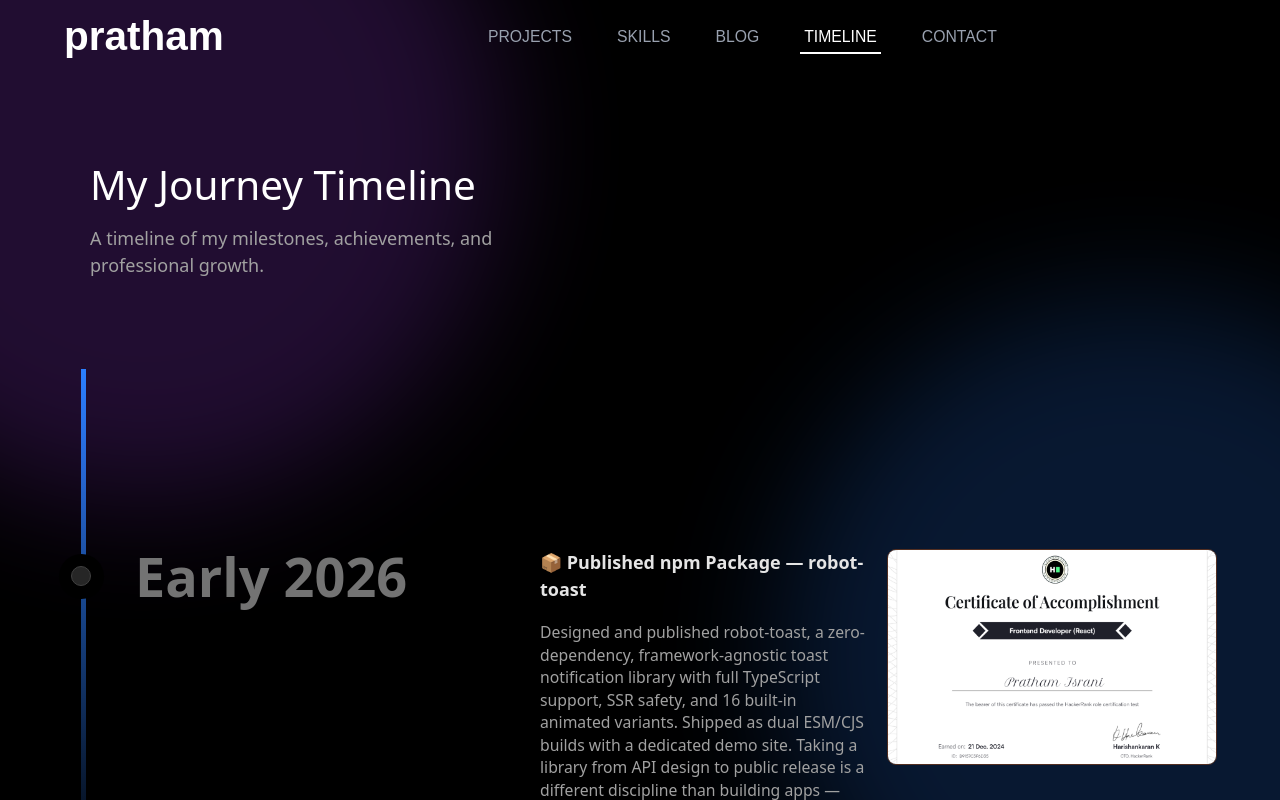
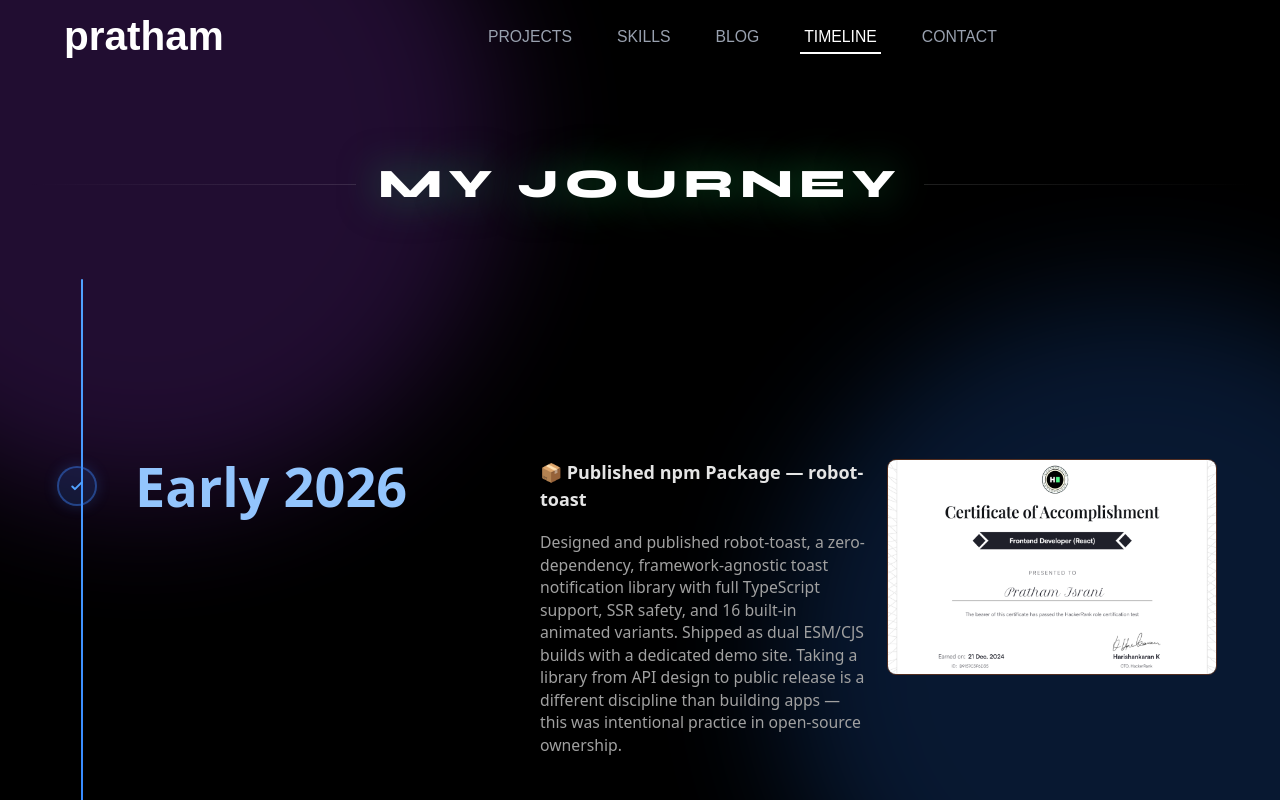
Before and after one commit to Pratham2703005/Next_Portfolio_2, a Next.js app: page /timeline in a window 1280 px wide. Shown: the top 800 px of the page. Built offline with nearby package versions, Linux system fonts and the light colour scheme; a web font is replaced by a local one.

Commit message:
Add PageHeading component and integrate it into multiple pages for consistent headings

```diff
--- a/src/app/games/page.tsx
+++ b/src/app/games/page.tsx
@@ -1,5 +1,6 @@
 import Link from "next/link"
 import { Puzzle, Gamepad2, Joystick, Dice5 } from "lucide-react"
+import PageHeading from "@/components/ui/PageHeading"
 
 const games = [
   {
@@ -31,7 +32,7 @@ const games = [
 export default function Games() {
   return (
     <div className="container mx-auto px-3 py-10 md:p-6">
-      <h1 className="text-4xl font-bold mb-4 md:mb-8 text-white">Arcade Games</h1>
+      <PageHeading title="ARCADE GAMES" shadowColor="rgba(168, 85, 247, 0.5)" />
 
       <div className="grid grid-cols-1 md:grid-cols-2 lg:grid-cols-3 gap-3 md:gap-6">
         {games.map((game) => (
--- a/src/app/projects/page.tsx
+++ b/src/app/projects/page.tsx
@@ -2,6 +2,7 @@
 import { projects } from "./project_data";
 import { ProjectCard } from './projectcard';
 import Footer from '@/components/shared/Footer';
+import PageHeading from '@/components/ui/PageHeading';
 
 const Projects = () => {
 
@@ -9,14 +10,7 @@ const Projects = () => {
   return (
     <>
     <section className="text-white px-3 md:px-20 py-10 md:py-40 md:pt-20 z-10 select-none max-h-full w-full" id="projects">
-      <div className="text-center mb-12">
-        <h1 className="text-4xl md:text-6xl font-bold bg-clip-text text-transparent bg-gradient-to-r from-blue-400 to-purple-400 mb-4">
-          Featured Projects
-        </h1>
-        <p className="hidden sm:block text-gray-300 text-lg md:text-xl max-w-3xl mx-auto">
-          Innovative solutions that solve real problems. From SIH 2024 finalist project to interactive web experiences.
-        </p>
-      </div>
+      <PageHeading title="PROJECT GALLERY" shadowColor="rgba(59, 130, 246, 0.5)" />
       <div className="grid grid-cols-1 md:grid-cols-2 pb-30 gap-6 md:gap-10 ">
         {projects.map((project, index) => (
           <ProjectCard
--- a/src/app/timeline/page.tsx
+++ b/src/app/timeline/page.tsx
@@ -2,6 +2,7 @@ import React from 'react';
 import { Timeline } from '@/components/ui/timeline';
 import Footer from '@/components/shared/Footer';
 import TimelineEntryCard from '@/components/timeline/TimelineEntryCard';
+import PageHeading from '@/components/ui/PageHeading';
 import { timelineData } from '@/data/timeline-data';
 
 export const metadata = {
@@ -17,6 +18,11 @@ export default function TimelinePage() {
 
   return (
     <div className="w-full">
+      {/* Heading */}
+      <div className="px-6 pt-20 relative z-10">
+        <PageHeading title="MY JOURNEY" shadowColor="rgba(34, 197, 94, 0.5)" />
+      </div>
+
       {/* Custom Timeline */}
       <div className="relative">
         <Timeline data={data} />
--- /dev/null
+++ b/src/components/ui/PageHeading.tsx
@@ -0,0 +1,40 @@
+interface PageHeadingProps {
+  title: string;
+  shadowColor?: string;
+}
+
+export default function PageHeading({
+  title,
+  shadowColor = "rgba(168,85,247,0.5)",
+}: PageHeadingProps) {
+  return (
+    <>
+      <style>{`
+        @import url('https://fonts.googleapis.com/css2?family=Syne:wght@800&display=swap');
+      `}</style>
+      <div className="flex items-center gap-5 mb-16">
+      <div
+        className="flex-1 h-px"
+        style={{
+          background: "linear-gradient(to right, transparent, rgba(255,255,255,0.12))",
+        }}
+      />
+      <h1
+        className="text-3xl sm:text-4xl font-extrabold tracking-[0.16em] text-white whitespace-nowrap"
+        style={{
+          fontFamily: "'Syne', sans-serif",
+          textShadow: `0 0 40px ${shadowColor}`,
+        }}
+      >
+        {title}
+      </h1>
+      <div
+        className="flex-1 h-px"
+        style={{
+          background: "linear-gradient(to left, transparent, rgba(255,255,255,0.12))",
+        }}
+      />
+    </div>
+    </>
+  );
+}
--- a/src/components/ui/timeline.tsx
+++ b/src/components/ui/timeline.tsx
@@ -1,9 +1,6 @@
 "use client";
-import {
-  useScroll,
-  useTransform,
-  motion,
-} from "motion/react";
+
+import { useScroll, useTransform, motion, useMotionValueEvent } from "motion/react";
 import React, { useEffect, useRef, useState } from "react";
 
 interface TimelineEntry {
@@ -12,76 +9,152 @@ interface TimelineEntry {
 }
 
 export const Timeline = ({ data }: { data: TimelineEntry[] }) => {
-  const ref = useRef<HTMLDivElement>(null);
   const containerRef = useRef<HTMLDivElement>(null);
-  const [height, setHeight] = useState(0);
+  const contentRef   = useRef<HTMLDivElement>(null);
+  const dotsRef      = useRef<(HTMLDivElement | null)[]>([]);
 
+  // rowsRef — each top-level row div is a DIRECT child of contentRef (position:relative)
+  // so row.offsetTop gives the correct Y offset relative to contentRef. No sticky/absolute confusion.
+  const rowsRef      = useRef<(HTMLDivElement | null)[]>([]);
+  const dotPositions = useRef<number[]>([]);
+
+  const [height, setHeight]         = useState(0);
+  const [activeDots, setActiveDots] = useState<boolean[]>(
+    new Array(data.length).fill(false)
+  );
+
+  // Measure total height of the content container
   useEffect(() => {
-    if (ref.current) {
-      const rect = ref.current.getBoundingClientRect();
-      setHeight(rect.height);
+    if (contentRef.current) {
+      setHeight(contentRef.current.getBoundingClientRect().height);
     }
-  }, [ref]);
+  }, []);
 
+  // Measure each row's offsetTop (reliable — rows are direct children of contentRef).
+  // +16 nudges the trigger point to the dot center rather than the row top edge.
+  useEffect(() => {
+    if (!contentRef.current) return;
+    dotPositions.current = rowsRef.current.map((row) => {
+      if (!row) return 0;
+      return row.offsetTop + 16;
+    });
+  }, [height, data.length]);
+
+  // Scroll offset ["start center", "end center"]:
+  //   progress 0 → top of container at viewport center
+  //   progress 1 → bottom of container at viewport center
+  // Beam tip tracks the viewport midpoint as you scroll through.
   const { scrollYProgress } = useScroll({
     target: containerRef,
-    offset: ["start 10%", "end 50%"],
+    offset: ["start center", "end center"],
   });
 
-  const heightTransform = useTransform(scrollYProgress, [0, 1], [0, height]);
-  const opacityTransform = useTransform(scrollYProgress, [0, 0.1], [0, 1]);
+  const beamHeight = useTransform(scrollYProgress, [0, 1], [0, height]);
+  const opacity    = useTransform(scrollYProgress, [0, 0.03], [0, 1]);
+
+  // Activate dots the moment the beam tip passes their measured Y position
+  useMotionValueEvent(beamHeight, "change", (latest) => {
+    setActiveDots(dotPositions.current.map((pos) => latest >= pos));
+  });
 
   return (
-    <div
-      className="w-full bg-Transparent font-sans md:px-10 min-h-screen"
-      ref={containerRef}
-    >
-      <div className="max-w-7xl mx-auto py-20 px-4 md:px-8 lg:px-10">
-        <h2 className="text-lg md:text-4xl mb-4 text-white max-w-4xl">
-          My Journey Timeline
-        </h2>
-        <p className="text-neutral-400 text-sm md:text-base max-w-sm">
-          A timeline of my milestones, achievements, and professional growth.
-        </p>
-      </div>
+    <div ref={containerRef} className="w-full font-sans md:px-10">
+      <div ref={contentRef} className="relative max-w-7xl mx-auto pb-20">
 
-      <div ref={ref} className="relative max-w-7xl mx-auto pb-20">
+        {/* Track line — transparent so only the growing beam is visible */}
+        <div
+          className="absolute left-8 top-0 w-[2px] rounded-full bg-transparent"
+          style={{ height }}
+        />
+
+        {/* Growing beam — absolute inside contentRef, grows from top down */}
+        <motion.div
+          style={{ height: beamHeight, opacity }}
+          className="absolute left-8 top-0 w-[2px] rounded-full overflow-visible"
+        >
+          {/* Gradient trail */}
+          <div className="w-full h-full bg-gradient-to-b from-blue-400 via-blue-500 to-blue-600 rounded-full" />
+
+          {/* Glowing tip — always at the bottom edge of the beam */}
+          <div className="absolute -bottom-[3px] left-1/2 -translate-x-1/2">
+            <div className="w-[7px] h-[7px] rounded-full bg-blue-300 shadow-[0_0_10px_4px_rgba(147,197,253,0.85)]" />
+            <div className="absolute inset-[-5px] rounded-full border border-blue-400/40 animate-ping" />
+          </div>
+        </motion.div>
+
+        {/* Timeline rows */}
         {data.map((item, index) => (
           <div
             key={index}
+            ref={(el) => { rowsRef.current[index] = el; }}   // ← measures from here
             className="flex justify-start pt-10 md:pt-40 md:gap-10"
           >
-            <div className="sticky flex flex-col md:flex-row z-40 items-center top-40 self-start max-w-xs lg:max-w-sm md:w-full">
-              <div className="h-10 absolute left-3 md:left-3 w-10 rounded-full bg-black flex items-center justify-center">
-                <div className="h-4 w-4 rounded-full bg-neutral-800 border border-neutral-700 p-2" />
+            {/* Sticky left column */}
+            <div className="sticky top-40 self-start z-40 flex flex-col md:flex-row items-center max-w-xs lg:max-w-sm md:w-full">
+
+              {/* Dot */}
+              <div
+                ref={(el) => { dotsRef.current[index] = el; }}
+                className="absolute left-[14px] flex items-center justify-center"
+              >
+                {/* Outer ring */}
+                <div
+                  className="w-8 h-8 rounded-full flex items-center justify-center transition-all duration-500"
+                  style={{
+                    background: activeDots[index]
+                      ? "rgba(59,130,246,0.15)"
+                      : "rgba(20,20,20,0.85)",
+                    boxShadow: activeDots[index]
+                      ? "0 0 0 2px rgba(59,130,246,0.45), 0 0 16px rgba(59,130,246,0.3)"
+                      : "0 0 0 1px rgba(64,64,64,0.6)",
+                  }}
+                >
+                  {/* Inner dot — or checkmark when fully passed */}
+                  {activeDots[index + 1] ? (
+                    <svg
+                      className="w-3.5 h-3.5 text-blue-400"
+                      fill="none"
+                      viewBox="0 0 24 24"
+                      stroke="currentColor"
+                      strokeWidth={3}
+                    >
+                      <path strokeLinecap="round" strokeLinejoin="round" d="M5 13l4 4L19 7" />
+                    </svg>
+                  ) : (
+                    <div
+                      className="w-3 h-3 rounded-full transition-all duration-500"
+                      style={{
+                        background: activeDots[index] ? "#3b82f6" : "#404040",
+                        boxShadow: activeDots[index]
+                          ? "0 0 8px rgba(59,130,246,0.9)"
+                          : "none",
+                      }}
+                    />
+                  )}
+                </div>
               </div>
-              <h3 className="hidden md:block text-xl md:pl-20 md:text-5xl font-bold text-neutral-500 ">
+
+              {/* Title */}
+              <h3
+                className="hidden md:block text-xl md:pl-20 md:text-5xl font-bold transition-colors duration-500"
+                style={{ color: activeDots[index] ? "#93c5fd" : "#525252" }}
+              >
                 {item.title}
               </h3>
             </div>
 
+            {/* Content */}
             <div className="relative pl-20 pr-4 md:pl-4 w-full">
-              <h3 className="md:hidden block text-2xl mb-4 text-left font-bold text-neutral-500">
+              <h3
+                className="md:hidden block text-2xl mb-4 text-left font-bold transition-colors duration-500"
+                style={{ color: activeDots[index] ? "#93c5fd" : "#525252" }}
+              >
                 {item.title}
               </h3>
-              {item.content}{" "}
+              {item.content}
             </div>
           </div>
         ))}
-        <div
-          style={{
-            height: Math.max(height, 100) + "px",
-          }}
-          className="absolute md:left-8 left-8 top-0 w-1 bg-transparent"
-        >
-          <motion.div
-            style={{
-              height: heightTransform,
-              opacity: opacityTransform,
-            }}
-            className="w-full bg-gradient-to-b from-blue-500 to-transparent"
-          />
-        </div>
       </div>
     </div>
   );
```
Also changed, not shown: src/app/contact/page.tsx (+152 -87 lines), src/components/ui/SkillsSection.tsx (+3 -25 lines), public/qrs/linkedin.svg (added).
